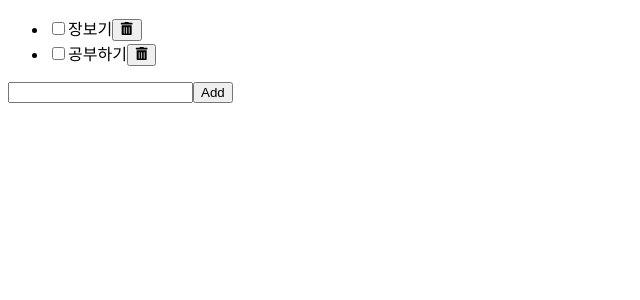
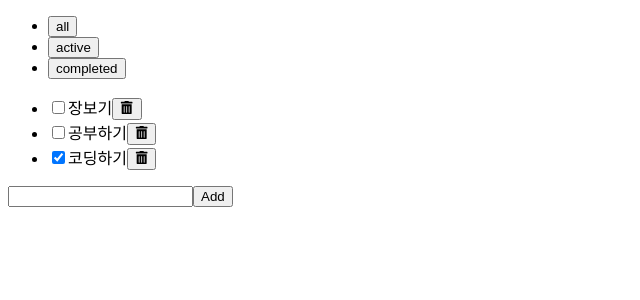
Before and after one commit to jin7969/todo-rist, a React (Create React App) app: page / in a window 1280 px wide. Shown: the top 300 px of the page, without its empty margins (0-640 px from the left). Built offline with nearby package versions, Linux system fonts and the light colour scheme.

Commit message:
feat: 필터링 기능 추가

```diff
--- a/src/App.js
+++ b/src/App.js
@@ -1,10 +1,21 @@
+import { useState } from "react";
 import "./App.css";
 import TodoList from "./components/TodoList";
+import FilterList from "./components/FilterList";
+
+const filters = ["all", "active", "completed"];
 
 function App() {
+  const [filter, setFilter] = useState(filters[0]);
+
   return (
     <>
-      <TodoList />
+      <FilterList
+        filters={filters}
+        filter={filter}
+        onChangeFilter={setFilter}
+      />
+      <TodoList filter={filter} />
     </>
   );
 }
--- /dev/null
+++ b/src/components/FilterList.jsx
@@ -0,0 +1,15 @@
+import React from "react";
+
+function FilterList({ filters, filter, onChangeFilter }) {
+  return (
+    <ul>
+      {filters.map((filter, index) => (
+        <li key={index}>
+          <button onClick={() => onChangeFilter(filter)}>{filter}</button>
+        </li>
+      ))}
+    </ul>
+  );
+}
+
+export default FilterList;
--- a/src/components/Todo.jsx
+++ b/src/components/Todo.jsx
@@ -12,7 +12,7 @@ function Todo({ todo, onUpdate, onDelete }) {
   };
 
   return (
-    <li>
+    <li key={todo.id}>
       <input
         type="checkbox"
         id="checkbox"
--- a/src/components/TodoList.jsx
+++ b/src/components/TodoList.jsx
@@ -2,11 +2,19 @@ import { useState } from "react";
 import AddTodo from "./AddTodo";
 import Todo from "./Todo";
 
-export default function TodoList() {
+const getFilteredTodo = (todos, filter) => {
+  if (filter === "all") return todos;
+
+  return todos.filter((todo) => todo.status === filter);
+};
+
+export default function TodoList({ filter }) {
   const [todos, setTodos] = useState([
     { id: "123", text: "장보기", status: "active" },
     { id: "124", text: "공부하기", status: "active" },
+    { id: "125", text: "코딩하기", status: "completed" },
   ]);
+  const filteredTodos = getFilteredTodo(todos, filter);
 
   const handleAddTodo = (value) => setTodos((prev) => [...prev, value]);
 
@@ -18,7 +26,7 @@ export default function TodoList() {
   return (
     <section>
       <ul>
-        {todos.map((item) => (
+        {filteredTodos.map((item) => (
           <Todo todo={item} onUpdate={handleUpdate} onDelete={handleDelete} />
         ))}
       </ul>
```
